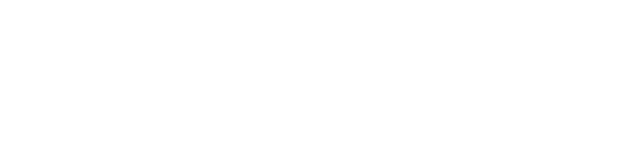
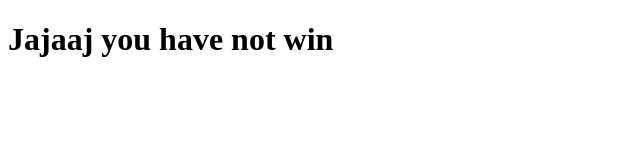
Before and after one commit to Andgo1220/andgo1220.github.io, a plain HTML site: page index.html in a window 1280 px wide. Shown: the whole page, without its empty margins (0-640 px from the left). Drawn offline with Linux system fonts and the light colour scheme.

Commit message:
Add heading to index.html
Added a heading to the body of the HTML document.

```diff
--- a/index.html
+++ b/index.html
@@ -23,6 +23,7 @@
 
     <meta name="robots" content="index, follow">
 </head>
-<body>
+    <body>
+        <h1>Jajaaj you have not win</h1>
     </body>
 </html>
```
